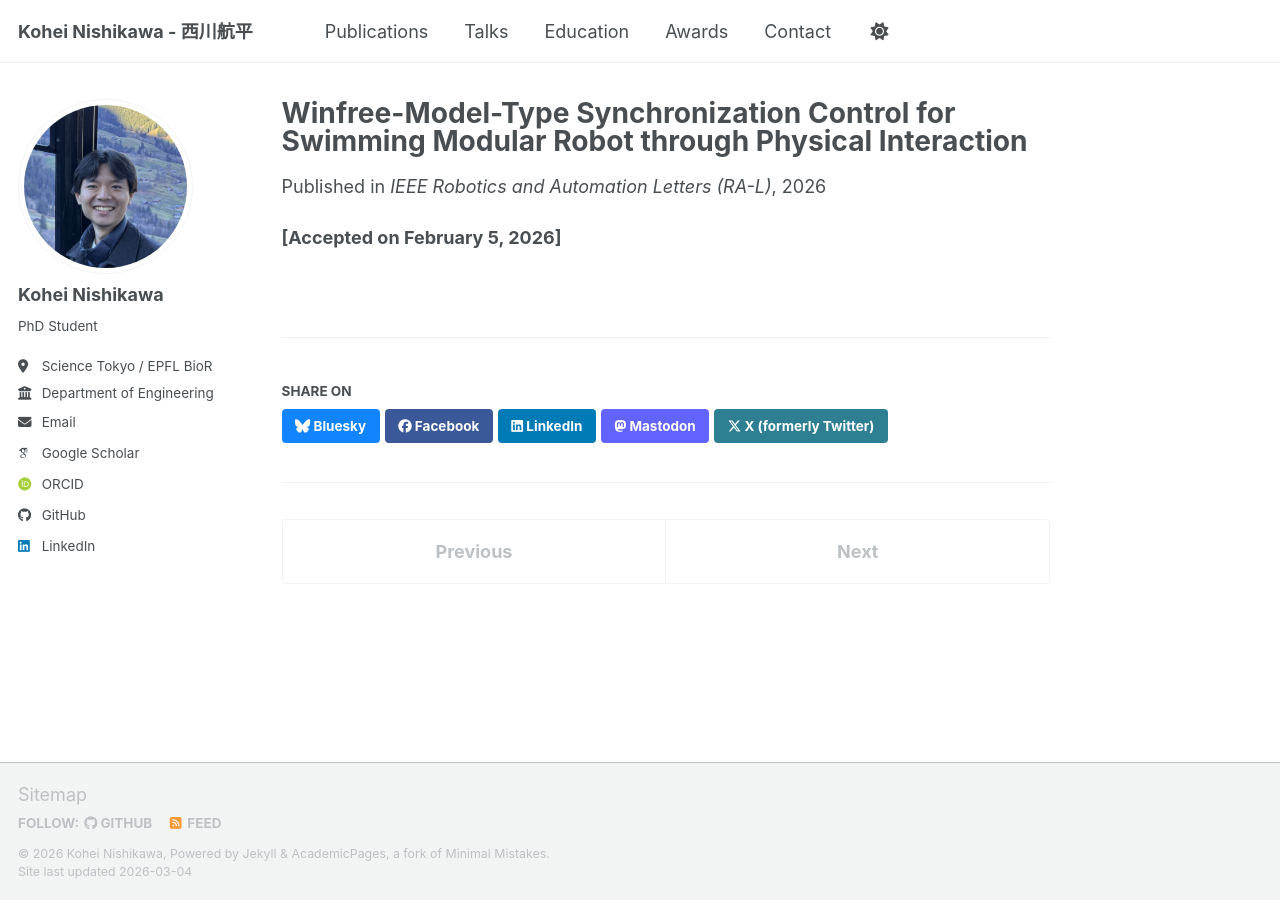
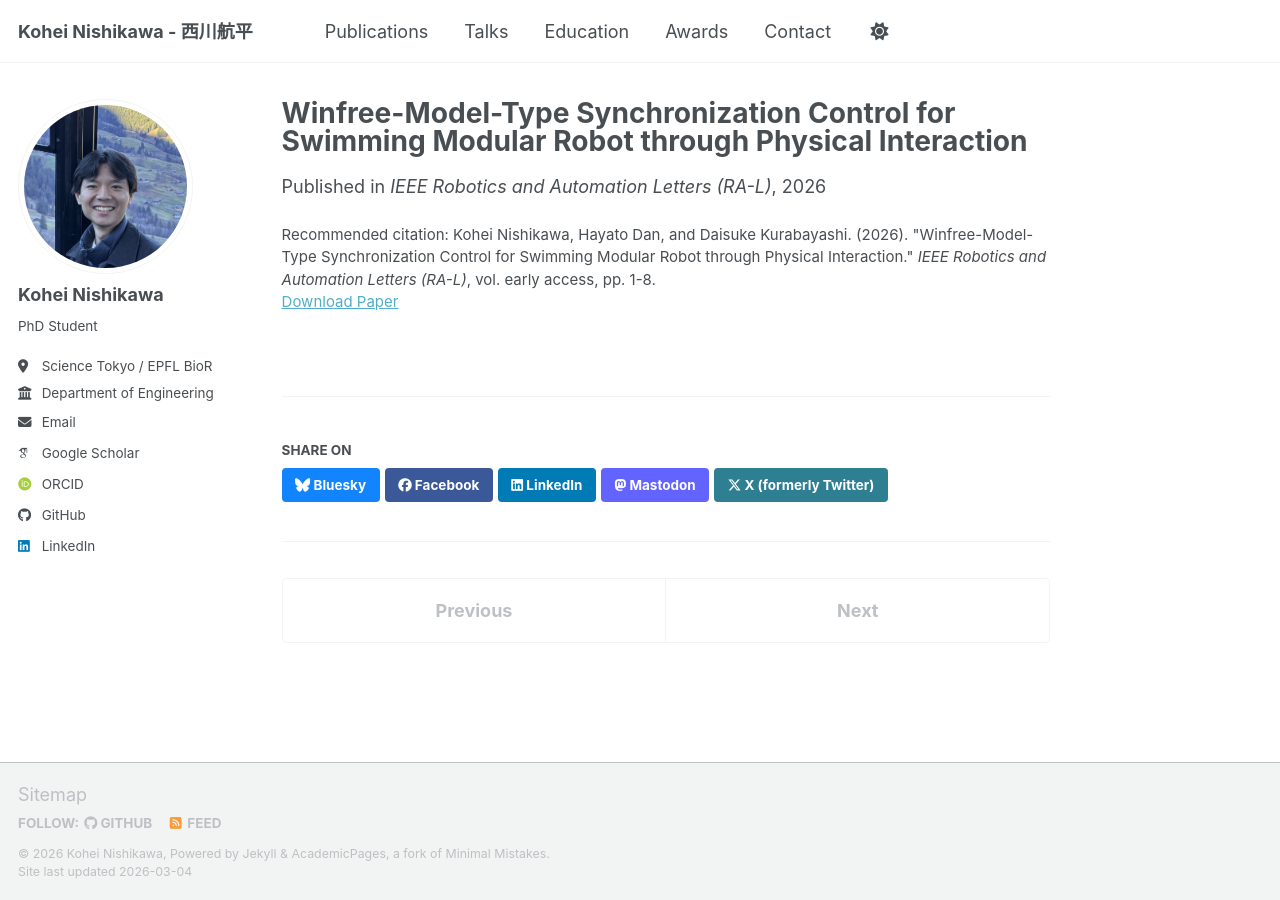
Before and after one commit to nishikawak529/nishikawak529.github.io, a Jekyll site: the page built from _publications/2026-02-05-swimming-robot-ral.md, in a window 1280 px wide. Built offline with Jekyll 4.4.1, drawn with Linux system fonts in a browser that asks for light colours; some web fonts are replaced; a script bundle is joined from its source files by our own code; library files that are not in the unit come from our copies.

Commit message:
Update publication details for swimming modular robot paper

```diff
--- a/_publications/2026-02-05-swimming-robot-ral.md
+++ b/_publications/2026-02-05-swimming-robot-ral.md
@@ -2,10 +2,9 @@
 title: "Winfree-Model-Type Synchronization Control for Swimming Modular Robot through Physical Interaction"
 collection: publications
 category: manuscripts
-permalink: /publication/2026-02-05-swimming-robot
-date: 2026-02-05
+permalink: /publication/2026-02-27-winfree-model-synchronization-swimming-robot
+date: 2026-02-27
 venue: 'IEEE Robotics and Automation Letters (RA-L)'
-# status: 'Accepted'  <-- テンプレートによってはstatusも使えます
+paperurl: 'https://doi.org/10.1109/LRA.2026.3668705'
+citation: 'Kohei Nishikawa, Hayato Dan, and Daisuke Kurabayashi. (2026). "Winfree-Model-Type Synchronization Control for Swimming Modular Robot through Physical Interaction." <i>IEEE Robotics and Automation Letters (RA-L)</i>, vol. early access, pp. 1-8.'
 ---
-
-**[Accepted on February 5, 2026]**
```
